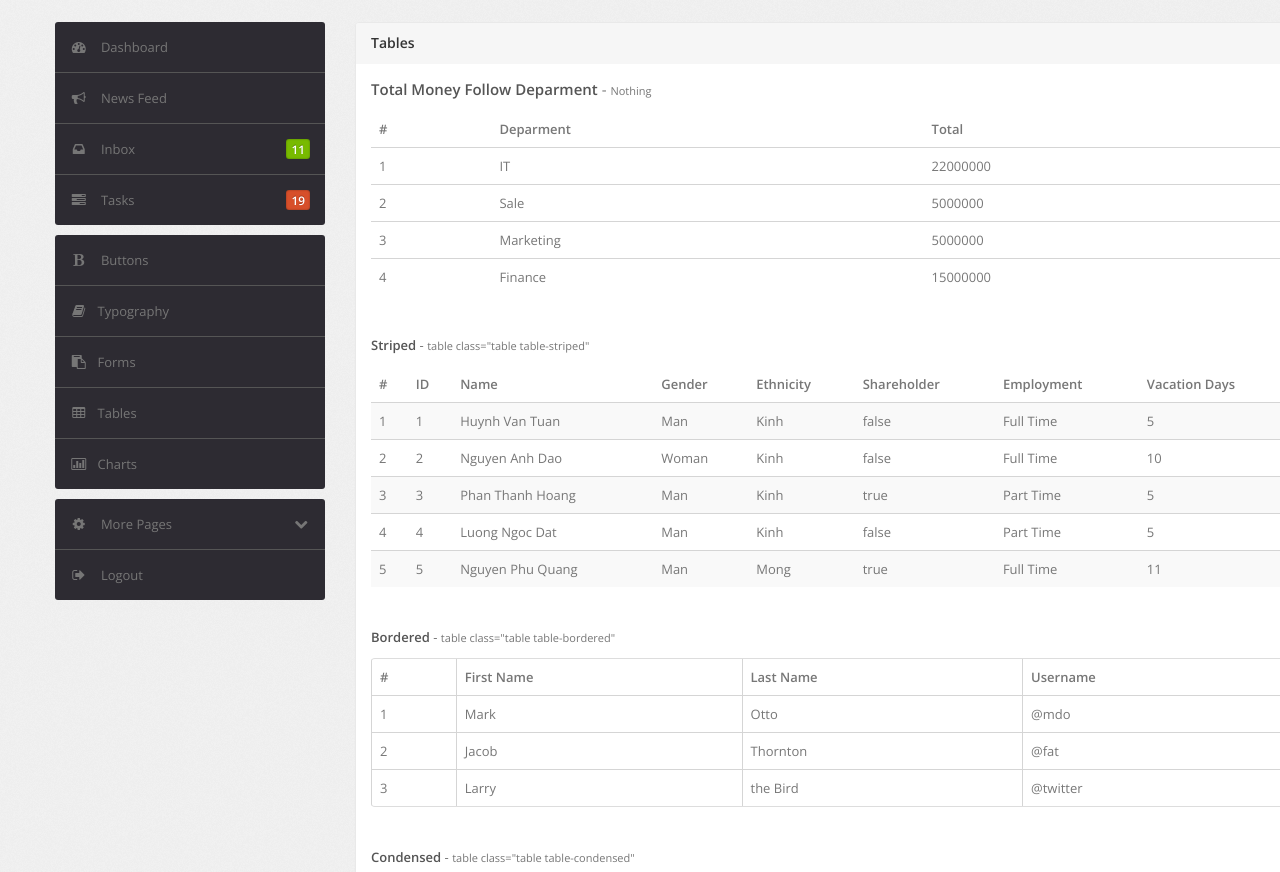
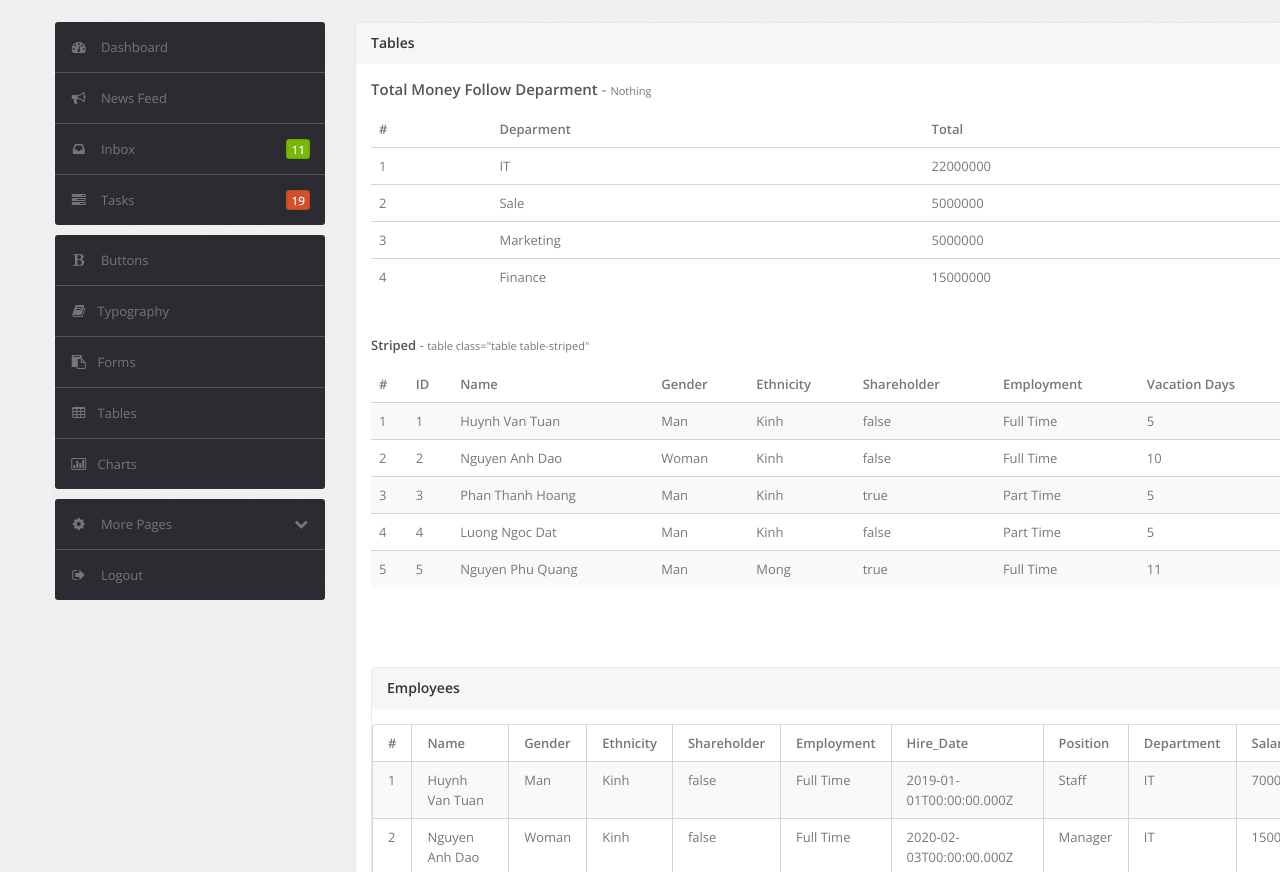
Before and after one commit to MarkDat/TichHop, a website: page table.html in a window 1280 px wide. Shown: the part 69-941 px from the top of the page. Drawn offline with nearby package versions, Linux system fonts and the light colour scheme.

Commit message:
Chinh lai 1 ty 2

```diff
--- a/table.html
+++ b/table.html
@@ -223,12 +223,12 @@
 								<!-- <hr /> -->
 								<br />
 
-								<p>
+								<!-- <p>
 									<strong>Bordered</strong>
 									-
 									<small>table class="table table-bordered"</small>
-								</p>
-								<table class="table table-bordered">
+								</p> -->
+								<!-- <table class="table table-bordered">
 								  <thead>
 									<tr>
 									  <th>#</th>
@@ -257,13 +257,13 @@
 									  <td>@twitter</td>
 									</tr>
 								  </tbody>
-								</table>
+								</table> -->
 
 								<br />
 								<!-- <hr /> -->
 								<br />
 
-								<p>
+								<!-- <p>
 									<strong>Condensed</strong>
 									-
 									<small>table class="table table-condensed"</small>
@@ -337,7 +337,7 @@
 								  </tbody>
 								</table>
 							</div>
-						</div>
+						</div> -->
 
 						<div class="module">
 							<div class="module-head">
```
